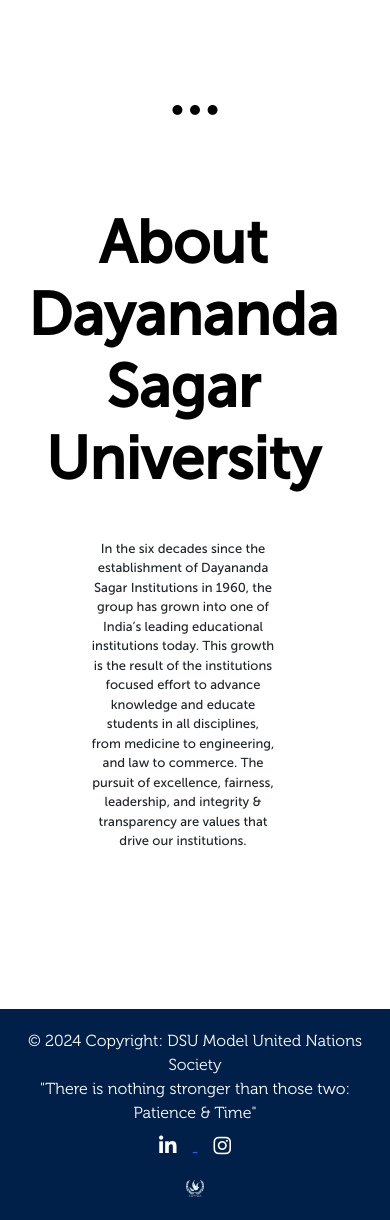
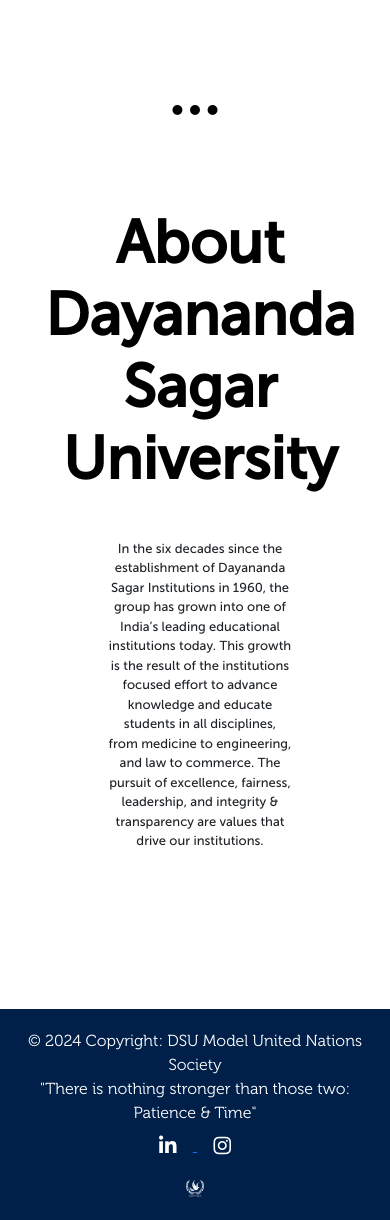
Before and after one commit to shashwatsaini/MUNSOC-Web-App, a Flask app: page / in a window 390 px wide. Shown: the part 2679-3899 px from the top of the page. Run offline with Flask 3, Linux system fonts and the light colour scheme; some libraries are stand-ins or nearby versions.

Commit message:
Update style.css

```diff
--- a/static/style.css
+++ b/static/style.css
@@ -893,6 +893,9 @@ hr{
         text-align:center;
         margin-left: 5px ;
     }
+    .dsu-container{
+        margin-left: 5px;
+    }
   }
 
   @media (max-width:375px) {
```
